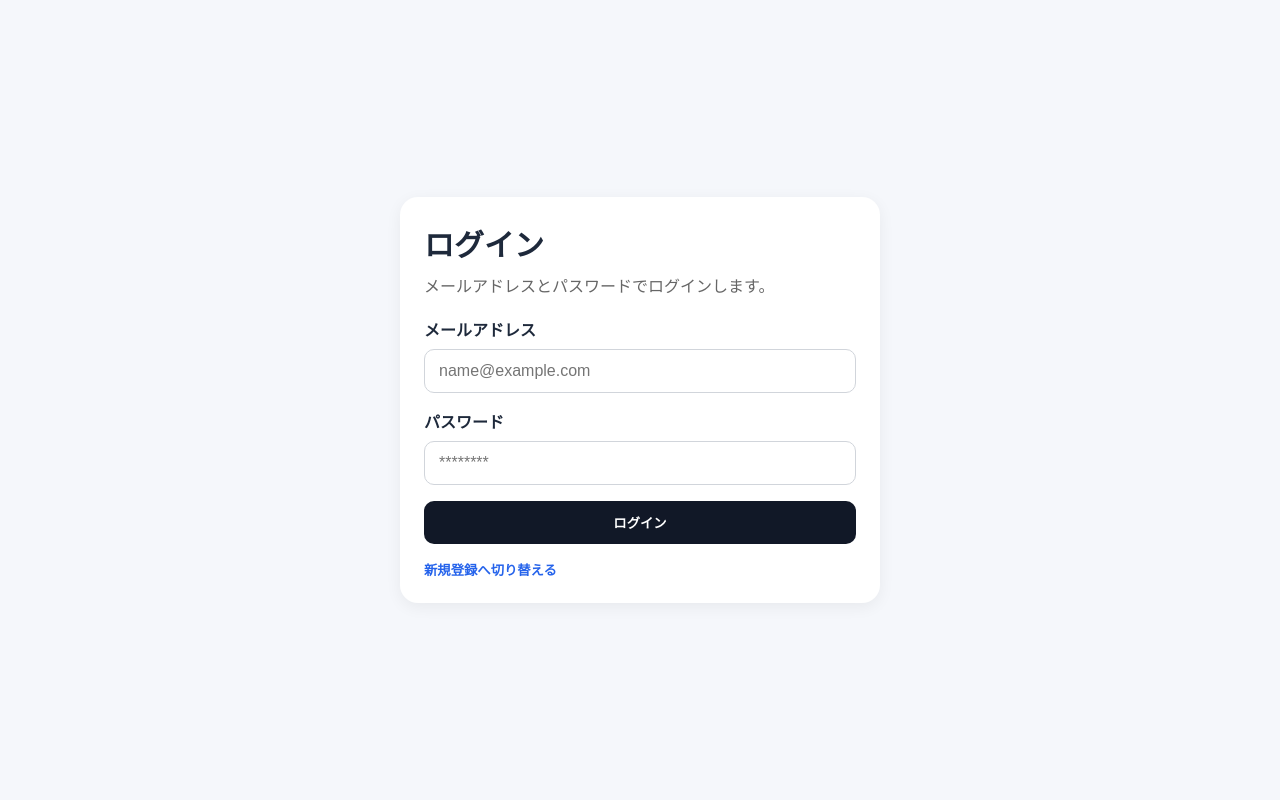
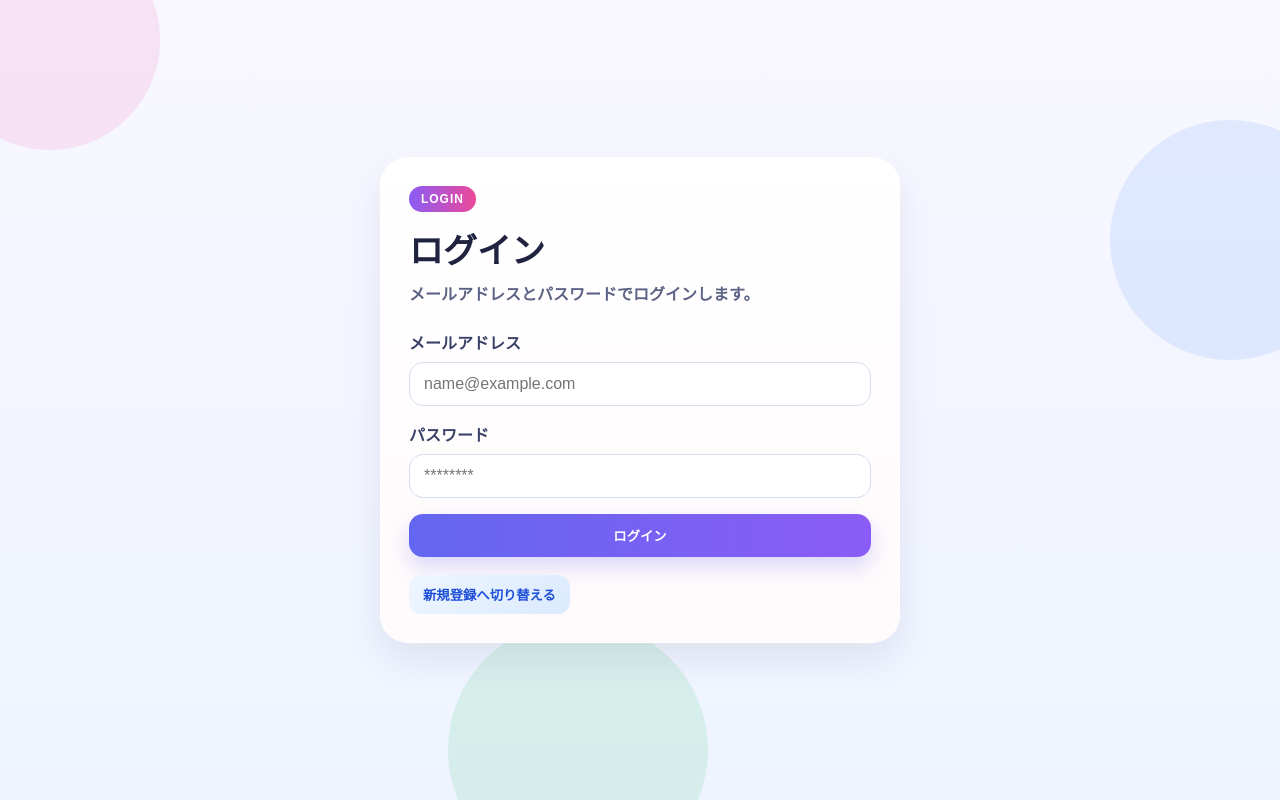
Before and after one commit to kmiyazaki-pixel/tunag, a Next.js app in the folder frontend/: page /login in a window 1280 px wide. Built offline with nearby package versions, Linux system fonts and the light colour scheme.

Commit message:
Update page.tsx

```diff
--- a/frontend/app/login/page.tsx
+++ b/frontend/app/login/page.tsx
@@ -57,12 +57,17 @@ export default function LoginPage() {
 
   return (
     <main style={styles.main}>
+      <div style={styles.bgCircle1} />
+      <div style={styles.bgCircle2} />
+      <div style={styles.bgCircle3} />
+
       <div style={styles.card}>
+        <div style={styles.kicker}>{mode === "login" ? "LOGIN" : "SIGN UP"}</div>
         <h1 style={styles.title}>{mode === "login" ? "ログイン" : "新規登録"}</h1>
         <p style={styles.subtitle}>
           {mode === "login"
             ? "メールアドレスとパスワードでログインします。"
-            : "まずはアカウントを作成します。"}
+            : "表示名・メールアドレス・パスワードを入力してください。"}
         </p>
 
         <form onSubmit={handleSubmit} style={styles.form}>
@@ -107,10 +112,10 @@ export default function LoginPage() {
           {message ? <p style={styles.message}>{message}</p> : null}
         </form>
 
-        <div style={styles.switchRow}>
+        <div style={styles.switchWrap}>
           <button
             type="button"
-            style={styles.linkButton}
+            style={styles.switchButton}
             onClick={() => {
               setMode(mode === "login" ? "signup" : "login");
               setMessage(null);
@@ -129,24 +134,70 @@ const styles: Record<string, React.CSSProperties> = {
     minHeight: "100vh",
     display: "grid",
     placeItems: "center",
-    background: "#f5f7fb",
+    background: "linear-gradient(180deg, #f8f7ff 0%, #eef4ff 100%)",
     padding: "24px",
+    position: "relative",
+    overflow: "hidden",
+  },
+  bgCircle1: {
+    position: "absolute",
+    top: "-70px",
+    left: "-60px",
+    width: "220px",
+    height: "220px",
+    borderRadius: "999px",
+    background: "rgba(236, 72, 153, 0.12)",
+  },
+  bgCircle2: {
+    position: "absolute",
+    top: "120px",
+    right: "-70px",
+    width: "240px",
+    height: "240px",
+    borderRadius: "999px",
+    background: "rgba(59, 130, 246, 0.12)",
+  },
+  bgCircle3: {
+    position: "absolute",
+    bottom: "-80px",
+    left: "35%",
+    width: "260px",
+    height: "260px",
+    borderRadius: "999px",
+    background: "rgba(34, 197, 94, 0.12)",
   },
   card: {
     width: "100%",
-    maxWidth: "480px",
-    background: "#fff",
-    borderRadius: "18px",
-    padding: "24px",
-    boxShadow: "0 4px 16px rgba(0,0,0,0.06)",
+    maxWidth: "520px",
+    background: "linear-gradient(180deg, #ffffff 0%, #fffafb 100%)",
+    borderRadius: "28px",
+    padding: "28px",
+    boxShadow: "0 16px 34px rgba(91, 98, 133, 0.12)",
+    border: "1px solid rgba(255,255,255,0.8)",
+    position: "relative",
+    zIndex: 1,
+  },
+  kicker: {
+    display: "inline-block",
+    padding: "6px 12px",
+    borderRadius: "999px",
+    background: "linear-gradient(90deg, #8b5cf6, #ec4899)",
+    color: "#fff",
+    fontSize: "12px",
+    fontWeight: 800,
+    letterSpacing: "0.08em",
+    marginBottom: "12px",
   },
   title: {
     margin: "0 0 8px",
-    fontSize: "30px",
+    fontSize: "34px",
+    color: "#1f2340",
   },
   subtitle: {
-    margin: "0 0 20px",
-    color: "#666",
+    margin: "0 0 22px",
+    color: "#5b6285",
+    fontWeight: 700,
+    lineHeight: 1.7,
   },
   form: {
     display: "grid",
@@ -155,40 +206,46 @@ const styles: Record<string, React.CSSProperties> = {
   label: {
     display: "grid",
     gap: "8px",
-    fontWeight: 600,
+    fontWeight: 700,
+    color: "#394067",
   },
   input: {
     width: "100%",
     padding: "12px 14px",
-    border: "1px solid #d1d5db",
-    borderRadius: "10px",
+    border: "1px solid #d8dcef",
+    borderRadius: "14px",
     fontSize: "16px",
     boxSizing: "border-box",
+    background: "#fff",
   },
   primaryButton: {
-    background: "#111827",
+    background: "linear-gradient(90deg, #6366f1, #8b5cf6)",
     color: "#fff",
     border: "none",
-    borderRadius: "10px",
+    borderRadius: "14px",
     padding: "12px 16px",
-    fontWeight: 700,
+    fontWeight: 800,
     cursor: "pointer",
+    boxShadow: "0 10px 22px rgba(99, 102, 241, 0.24)",
   },
   message: {
     margin: 0,
-    background: "#f3f4f6",
+    color: "#1f2340",
+    background: "#fff",
     padding: "12px 14px",
-    borderRadius: "10px",
+    borderRadius: "12px",
+    boxShadow: "0 8px 18px rgba(91, 98, 133, 0.08)",
   },
-  switchRow: {
-    marginTop: "16px",
+  switchWrap: {
+    marginTop: "18px",
   },
-  linkButton: {
-    background: "transparent",
+  switchButton: {
+    background: "linear-gradient(135deg, #eef6ff 0%, #dbeafe 100%)",
     border: "none",
-    padding: 0,
-    color: "#2563eb",
-    fontWeight: 700,
+    padding: "10px 14px",
+    borderRadius: "12px",
+    color: "#1d4ed8",
+    fontWeight: 800,
     cursor: "pointer",
   },
 };
```
